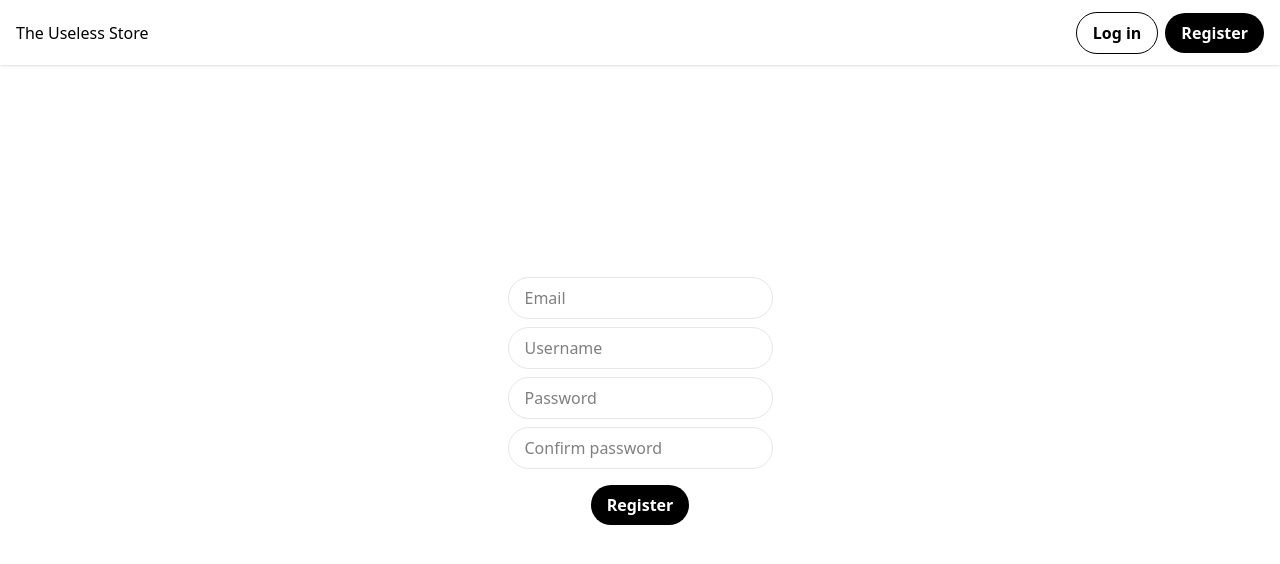
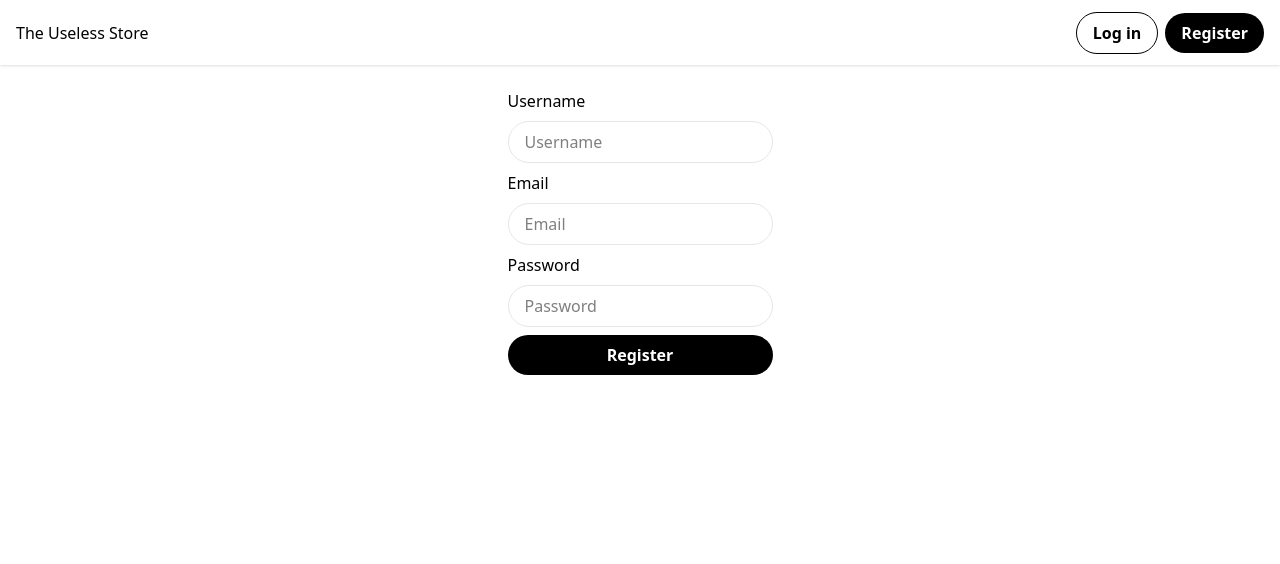
Before and after one commit to Trusun3528/Group5FrontEnd, a React (Vite) app: page /register in a window 1280 px wide. Shown: the top 564 px of the page. Built offline with nearby package versions, Linux system fonts and the light colour scheme.

Commit message:
Login form submission

```diff
--- a/package.json
+++ b/package.json
@@ -18,6 +18,7 @@
     "react": "^18.3.1",
     "react-dom": "^18.3.1",
     "react-router-dom": "^7.1.5",
+    "react-spinners": "^0.15.0",
     "tailwindcss": "^4.0.2"
   },
   "devDependencies": {
--- a/src/pages/HomePage.tsx
+++ b/src/pages/HomePage.tsx
@@ -7,8 +7,8 @@ function HomePage() {
 
   useEffect(() => {
     (async () => {
-      const response = await fetch("/api/Product/GetProducts")
-      setItems((await response.json()).$values)
+      const response = await fetch("/api/Product/GetProducts");
+      setItems((await response.json()).$values);
     })()
   }, [])
 
--- a/src/pages/LoginPage.tsx
+++ b/src/pages/LoginPage.tsx
@@ -1,20 +1,51 @@
-import Header from "./components/Header";
-import LoginInput from "./components/LoginInput";
-import LoginSubmit from "./components/LoginSubmit";
+import { useState } from "react";
+import { useNavigate } from "react-router-dom";
+import { LoginInput, LoginSubmit, LoginError } from "./components/LoginComponents";
+import PageContainer from "./components/PageContainer";
 
 function LoginPage() {
+  const [formData, setFormData] = useState({
+    email: '',
+    password: '',
+  });
+
+  const [isLoading, setIsLoading] = useState<boolean>(false);
+  const [error, setError] = useState<string>("");
+  const navigate = useNavigate();
+
+  const submitForm = async (formData: any) => {
+    setIsLoading(true);
+
+    const response = await fetch('/api/Account/SignInAccount', {
+      method: 'POST',
+      headers: { 'Content-Type': 'application/json' },
+      body: JSON.stringify({
+        Email: formData.email,
+        Password: formData.password
+      })
+    });
+
+    if (response.status == 200) {
+      localStorage.setItem('access-token', '');
+      navigate('/');
+    }
+    else {
+      setError('Failed to log in.');
+    }
+
+    setIsLoading(false);
+  }
+
   return (
-    <div>
-        <Header />
-        <form className="flex flex-col h-screen justify-center items-center">
-            <div className="flex flex-col gap-2">
-              <LoginInput text="Username" />
-              <LoginInput text="Password" />
-            </div>
-            <LoginSubmit>Login</LoginSubmit>
-        </form>
-
-    </div>
+    <PageContainer isLoading={isLoading} content={
+      <form onSubmit={() => submitForm(formData)} className="flex flex-col gap-2">
+        <LoginError>{error}</LoginError>
+        <LoginInput formData={formData} setFormData={setFormData} name="email" type="email" text="Email" />
+        <LoginInput formData={formData} setFormData={setFormData} name="password" type="password" text="Password" />
+        <LoginSubmit>Log in</LoginSubmit>
+      </form>
+    }>
+    </PageContainer>
   )
 }
 
--- a/src/pages/RegisterPage.tsx
+++ b/src/pages/RegisterPage.tsx
@@ -1,22 +1,53 @@
-import Header from "./components/Header";
-import LoginInput from "./components/LoginInput";
-import LoginSubmit from "./components/LoginSubmit";
+import { useState } from "react";
+import { useNavigate } from "react-router-dom";
+import { LoginInput, LoginSubmit, LoginError } from "./components/LoginComponents";
+import PageContainer from "./components/PageContainer";
 
 function RegisterPage() {
+  const [formData, setFormData] = useState({
+    email: '',
+    password: '',
+  });
+
+  const [isLoading, setIsLoading] = useState<boolean>(false);
+  const [error, setError] = useState<string>("");
+  const navigate = useNavigate();
+
+  const submitForm = async (formData: any) => {
+    setIsLoading(true);
+
+    const response = await fetch('/api/Account/CreateAccount', {
+      method: 'POST',
+      headers: { 'Content-Type': 'application/json' },
+      body: JSON.stringify({
+        Username: formData.username,
+        Email: formData.email,
+        Password: formData.password
+      })
+    });
+
+    if (response.status == 200) {
+      localStorage.setItem('access-token', '');
+      navigate('/');
+    }
+    else {
+      setError('Failed to register.');
+    }
+
+    setIsLoading(false);
+  }
+
   return (
-    <div>
-        <Header />
-        <form className="flex flex-col h-screen justify-center items-center">
-            <div className="flex flex-col gap-2">
-              <LoginInput text="Email" />
-              <LoginInput text="Username" />
-              <LoginInput text="Password" />
-              <LoginInput text="Confirm password" />
-            </div>
-            <LoginSubmit>Register</LoginSubmit>
-        </form>
-
-    </div>
+    <PageContainer isLoading={isLoading} content={
+      <form onSubmit={() => submitForm(formData)} className="flex flex-col gap-2">
+        <LoginError>{error}</LoginError>
+        <LoginInput formData={formData} setFormData={setFormData} name="username" type="text" text="Username" />
+        <LoginInput formData={formData} setFormData={setFormData} name="email" type="email" text="Email" />
+        <LoginInput formData={formData} setFormData={setFormData} name="password" type="password" text="Password" />
+        <LoginSubmit>Register</LoginSubmit>
+      </form>
+    }>
+    </PageContainer>
   )
 }
 
--- a/src/pages/components/Header.tsx
+++ b/src/pages/components/Header.tsx
@@ -1,4 +1,5 @@
 import { useState } from "react";
+import { useNavigate } from "react-router-dom";
 import ShoppingCartIcon from '@mui/icons-material/ShoppingCart';
 import LogoutIcon from '@mui/icons-material/Logout';
 import MenuIcon from '@mui/icons-material/Menu';
@@ -7,8 +8,9 @@ import { Link } from "react-router-dom";
 
 function Header() {
     const [dropdown, setDropdown] = useState(false);
+    const navigate = useNavigate();
 
-    const loggedIn = false;
+    const loggedIn = localStorage.getItem('access-token') != null;
 
     let headerRight;
 
@@ -21,7 +23,10 @@ function Header() {
                         right-0 rounded-md shadow-md border border-gray-300" role="menu">
                         <Link to="/cart"><ShoppingCartIcon/> View cart (0)</Link>
                         <Link to="/admin/purchases"><StoreIcon/> View purchases (admin)</Link>
-                        <Link to="/"><LogoutIcon/> Log out</Link>
+                        <Link to="#" onClick={() => {
+                            localStorage.removeItem('access-token')
+                            navigate('/')
+                        }}><LogoutIcon/> Log out</Link>
                     </div>
                 )}
             </div>
--- /dev/null
+++ b/src/pages/components/LoginComponents.tsx
@@ -0,0 +1,37 @@
+function LoginInput(props: any) {
+    const handleChange = (e: React.ChangeEvent<HTMLInputElement>) => {
+        const { name, value } = e.target;
+        props.setFormData((prev: any) => ({ ...prev, [name]: value }));
+    }
+
+    return (
+        <>
+            <label htmlFor={props.name}>{props.text}</label>
+            <input
+                name={props.name}
+                type={props.type}
+                value={props.formData[props.name]}
+                onChange={handleChange}
+                className="px-4 py-2 border border-gray-200 rounded-full" placeholder={props.text}>
+            </input>
+        </>
+    )
+}
+
+function LoginSubmit(props: any) {
+    return (
+        <input type="submit" className="bg-black text-white px-4 py-2 rounded-full font-bold text-center" value={props.children}>
+
+        </input>
+    )
+}
+
+function LoginError(props: any) {
+    return (
+        <span className="text-red-500">
+            {props.children}
+        </span>
+    )
+}
+
+export { LoginInput, LoginSubmit, LoginError }
--- a/src/pages/components/LoginInput.tsx
+++ /dev/null
@@ -1,7 +0,0 @@
-function LoginInput(props: any) {
-    return (
-        <input className="px-4 py-2 border border-gray-200 rounded-full" type="text" placeholder={props.text}></input>
-    )
-}
-
-export default LoginInput;
--- a/src/pages/components/LoginSubmit.tsx
+++ /dev/null
@@ -1,8 +0,0 @@
-function LoginSubmit(props: any) {
-    return (
-        <a href="#" onClick={() => {}} className="bg-black text-white px-4 py-2 rounded-full font-bold mt-4 mb-32">{props.children}
-        </a>
-    )
-}
-
-export default LoginSubmit;
--- a/src/pages/components/PageContainer.tsx
+++ b/src/pages/components/PageContainer.tsx
@@ -1,11 +1,12 @@
 import Header from "./Header";
+import ClipLoader from "react-spinners/ClipLoader";
 
 function PageContainer(props: any) {
     return (
         <>
             <Header />
             <div className="w-fit m-auto mt-4">
-                {props.isLoading ? "Loading..." : props.content}
+                {props.isLoading ? (<ClipLoader/>) : props.content}
             </div>
         </>
     )
```
Also changed, not shown: 1 other file (tests, documents, lock files or other folders).
